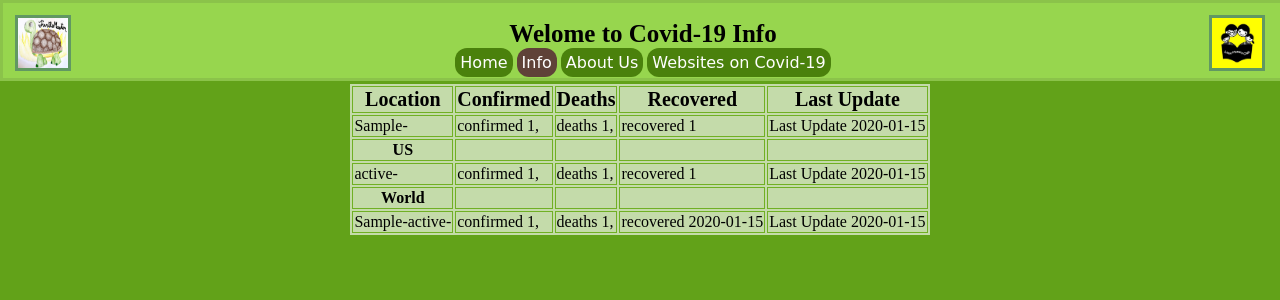
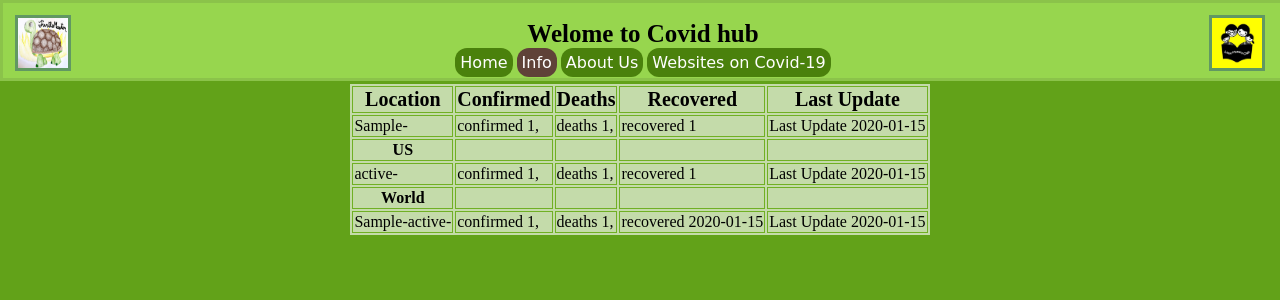
Before and after one commit to lingyuanyan/TurtleMaster, a Django app: page / in a window 1280 px wide. Shown: the top 300 px of the page. Run offline with Django 3.2, Linux system fonts and the light colour scheme; tables that the repository leaves empty hold one stand-in row (values such as "Sample post").

Commit message:
SAMUEL DID THIS

```diff
--- a/TurtleMasterApp/templates/TurtleMasterApp/index.html
+++ b/TurtleMasterApp/templates/TurtleMasterApp/index.html
@@ -9,7 +9,7 @@
 
 <div id=app>
   <div calss=head>
-    <h1>Welome to Covid-19 Info</h1>
+    <h1>Welome to Covid hub</h1>
     {% load static %}
     <img src="{% static 'TurtleMasterApp/LMC_Logo.jpg' %}" alt="Little Master's Club Logo"  width="50px" height="50px" class="LMC_Logo">
     <img src="{% static 'TurtleMasterApp/TurtleMaster_Logo.jpg' %}" alt="TurtleMaster Logo"  width="50px" height="50px" class="TM_Logo">
```
